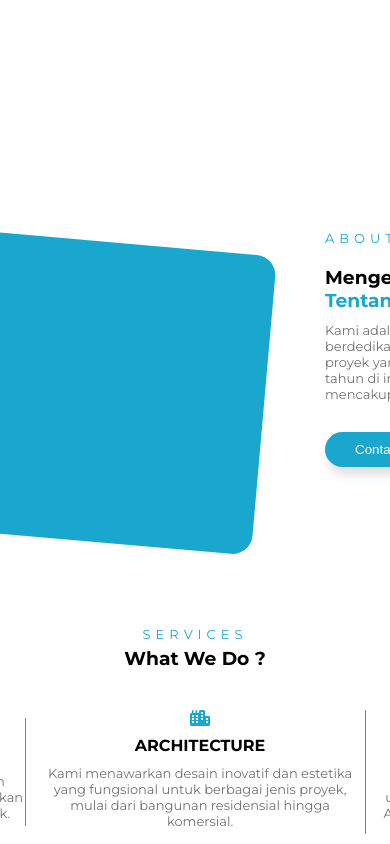
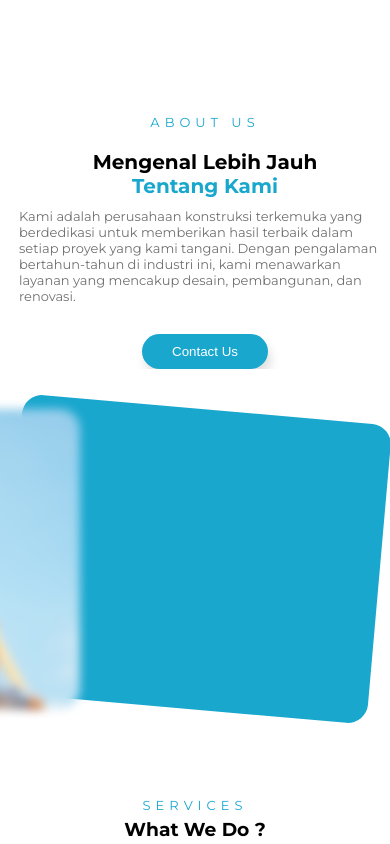
Before and after one commit to sakhanflh/senech-construction, a plain HTML site: page index.html in a window 390 px wide. Shown: the part 780-1624 px from the top of the page. Drawn offline with Linux system fonts and the light colour scheme.

Commit message:
make section about responsive

```diff
--- a/index.html
+++ b/index.html
@@ -64,7 +64,7 @@
     <!-- Header Mobile -->
     <header id="header-mobile">
         <div class="header-img-mobile">
-            <img src="img/senech-black.png" alt="">
+            <img src="./img/senech-black.png" alt="">
         </div>
         <div class="hamburger">
             <img src="img/icons8-hamburger-48.png" alt="">
--- a/style.css
+++ b/style.css
@@ -1546,37 +1546,109 @@ footer {
         display: flex;
         flex-direction: column;
     }
-    .hero-desc div:first-child p{
+
+    .hero-desc div:first-child p {
         font-size: 11px;
     }
+
     .hero-desc h1 {
         font-size: 45px;
     }
+
     .hero-slogan {
         width: 25%;
     }
+
     .hero-slogan p {
         font-size: 12px;
         text-align: center;
     }
+
     .utility-wrapper {
         width: 300px;
         transform: translateX(155%) translateY(-150px);
     }
+
     .utility {
-
-    }
-
-    /* .utility-wrapper{
-    display: none;
+        box-sizing: border-box;
+    }
+
+    .utility div {
+        padding: 0 5px;
+        text-align: center;
+    }
+
+    .utility div h1 {
+        font-size: 10px;
+    }
+
+    .our-service {
+        box-sizing: border-box;
+        display: flex;
+        background-color: geen;
+    }
+
+    .our-service div {
+        align-items: center;
+        justify-content: center;
+        gap: 5px;
+        padding: 5px;
+    }
+
+    .our-service div h1 {
+        font-size: 14px;
+    }
+
+    .our-service div p {
+        display: none;
+    }
+    #about-us {
+        padding-top: 40px;
+    }
+    .about-us-wrapper {
+        width: 100%;
+        display: flex;
+        align-items: center;
+        flex-direction: column-reverse;
+        box-sizing: border-box;
+        padding: 0;
+
+    }
+
+    .about-us-img {
+        width: 370px;
+    }
+
+    .about-us-img img {
+        width: 100%;
+        object-fit: cover;
+    }
+
+    .about-us-desc-wrapper {
+        width: 100%;
+        display: flex;
+        justify-content: center;
+        align-items: center;
+        flex-direction: column;
+        overflow-x: hidden;
+        padding: 0;
+
+    }
+    .about-us-desc-wrapper h1 {
+        font-size: 20px;
+        text-align: center;
+    }
+    .about-us-desc {
+        padding: 0;
+        width: 30%;
+    }
+
+    /* .nav-mobile ul li a:first-child{
+}
+.nav-mobile ul li:nth-child(2){
+
 } */
 
-    /* .nav-mobile ul li a:first-child{
-}
-.nav-mobile ul li:nth-child(2){
-
-} */
-
 
 }
 
```
